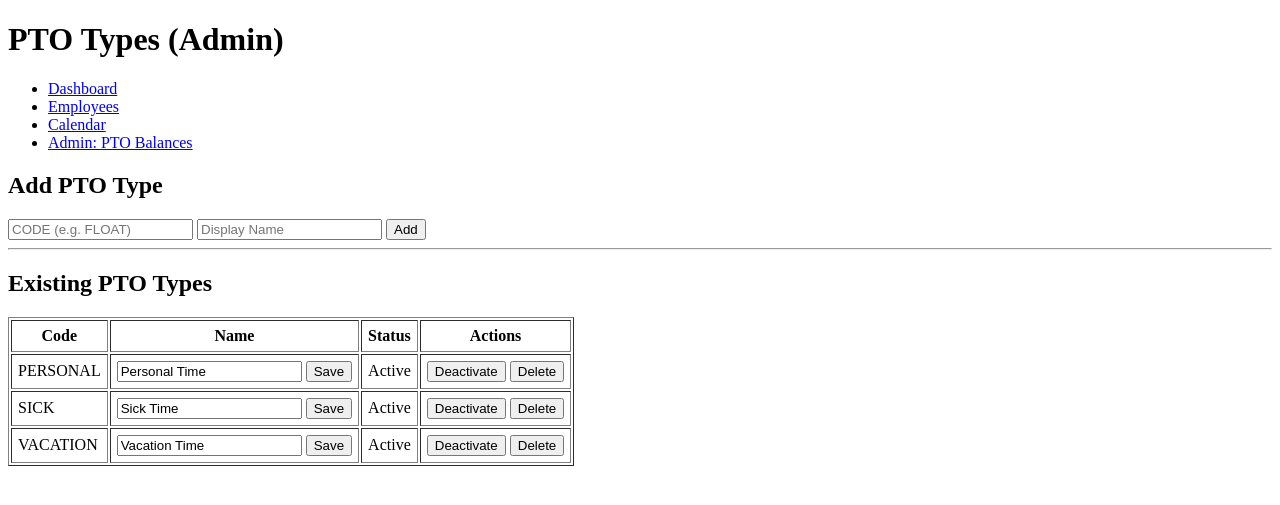
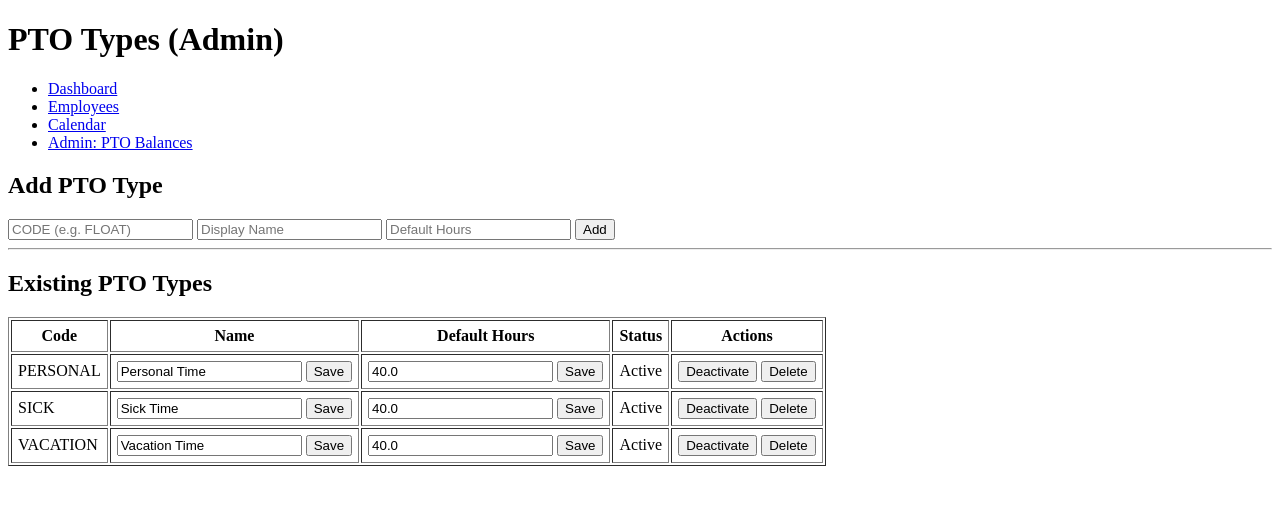
Before and after one commit to Ruskiius/pto_tracker, a Flask app: page /admin/pto-types in a window 1280 px wide. Shown: the top 505 px of the page. Run offline with Flask 3, Linux system fonts and the light colour scheme; the visitor is signed in with stand-in values (Sample User, id 1); data comes from the database, SQL or seed files in the repository.

Commit message:
Add default_hours column to pto_types table and implement CRUD operations
Co-authored-by: Ruskiius <60308104+Ruskiius@users.noreply.github.com>

```diff
--- a/app.py
+++ b/app.py
@@ -76,12 +76,12 @@ def ensure_default_pto_types(conn):
 
     if existing_count == 0:
         default_types = [
-            ("PERSONAL", "Personal Time", 1),
-            ("SICK", "Sick Time", 1),
-            ("VACATION", "Vacation Time", 1),
+            ("PERSONAL", "Personal Time", 1, 40),
+            ("SICK", "Sick Time", 1, 40),
+            ("VACATION", "Vacation Time", 1, 40),
         ]
         conn.executemany(
-            "INSERT OR IGNORE INTO pto_types (code, display_name, is_active) VALUES (?, ?, ?)",
+            "INSERT OR IGNORE INTO pto_types (code, display_name, is_active, default_hours) VALUES (?, ?, ?, ?)",
             default_types,
         )
         conn.commit()
@@ -199,17 +199,17 @@ def employee_new():
 
         # Fetch active PTO types
         pto_types = conn.execute(
-            "SELECT id FROM pto_types WHERE is_active = 1"
+            "SELECT id, default_hours FROM pto_types WHERE is_active = 1"
         ).fetchall()
 
-        # Create PTO balances with default 40 hours allotted for each type
+        # Create PTO balances using default_hours from each PTO type
         for pto_type in pto_types:
             conn.execute(
                 """
                 INSERT INTO pto_balances (employee_id, pto_type_id, hours_allotted, hours_used)
                 VALUES (?, ?, ?, 0)
                 """,
-                (employee_id, pto_type["id"], 40.0),
+                (employee_id, pto_type["id"], pto_type["default_hours"]),
             )
 
         conn.commit()
@@ -603,6 +603,7 @@ def admin_pto_type_new():
 
     code_raw = request.form.get("code", "")
     display_name = request.form.get("display_name", "").strip()
+    default_hours_str = request.form.get("default_hours", "").strip()
 
     normalized_code = re.sub(r"[^A-Za-z0-9]+", "_", code_raw.strip().upper()).strip("_")
 
@@ -611,15 +612,28 @@ def admin_pto_type_new():
     if not display_name:
         errors.append("Display name is required.")
 
+    # Validate default_hours
+    if not default_hours_str:
+        errors.append("Default hours is required.")
+        default_hours = None
+    else:
+        try:
+            default_hours = float(default_hours_str)
+            if default_hours < 0:
+                errors.append("Default hours must be greater than or equal to 0.")
+        except ValueError:
+            errors.append("Default hours must be a valid number.")
+            default_hours = None
+
     if not errors:
         conn = get_db_connection()
         try:
             cur = conn.execute(
                 """
-                INSERT INTO pto_types (code, display_name, is_active)
-                VALUES (?, ?, 1)
+                INSERT INTO pto_types (code, display_name, is_active, default_hours)
+                VALUES (?, ?, 1, ?)
                 """,
-                (normalized_code, display_name),
+                (normalized_code, display_name, default_hours),
             )
             pto_type_id = cur.lastrowid
 
@@ -628,7 +642,7 @@ def admin_pto_type_new():
                 "SELECT id FROM employees WHERE status = 'active'"
             ).fetchall()
             balance_rows = [
-                (emp["id"], pto_type_id, 40.0, 0.0) for emp in employees
+                (emp["id"], pto_type_id, default_hours, 0.0) for emp in employees
             ]
             if balance_rows:
                 conn.executemany(
@@ -655,10 +669,21 @@ def admin_pto_type_new():
 @admin_required
 def admin_pto_type_edit(pto_type_id):
     display_name = request.form.get("display_name", "").strip()
+    default_hours_str = request.form.get("default_hours", "").strip()
     errors = []
 
     if not display_name:
         errors.append("Display name is required.")
+
+    # Validate default_hours if provided
+    default_hours = None
+    if default_hours_str:
+        try:
+            default_hours = float(default_hours_str)
+            if default_hours < 0:
+                errors.append("Default hours must be greater than or equal to 0.")
+        except ValueError:
+            errors.append("Default hours must be a valid number.")
 
     if not errors:
         conn = get_db_connection()
@@ -666,14 +691,25 @@ def admin_pto_type_edit(pto_type_id):
         if cur.fetchone() is None:
             conn.close()
             abort(404)
-        conn.execute(
-            """
-            UPDATE pto_types
-            SET display_name = ?
-            WHERE id = ?
-            """,
-            (display_name, pto_type_id),
-        )
+
+        if default_hours is not None:
+            conn.execute(
+                """
+                UPDATE pto_types
+                SET display_name = ?, default_hours = ?
+                WHERE id = ?
+                """,
+                (display_name, default_hours, pto_type_id),
+            )
+        else:
+            conn.execute(
+                """
+                UPDATE pto_types
+                SET display_name = ?
+                WHERE id = ?
+                """,
+                (display_name, pto_type_id),
+            )
         conn.commit()
         conn.close()
         flash("PTO type updated.")
@@ -754,7 +790,7 @@ def render_admin_pto_types(errors=None):
     ensure_default_pto_types(conn)
     pto_types = conn.execute(
         """
-        SELECT id, code, display_name, is_active
+        SELECT id, code, display_name, is_active, default_hours
         FROM pto_types
         ORDER BY is_active DESC, display_name
         """,
--- a/schema.sql
+++ b/schema.sql
@@ -32,7 +32,8 @@ CREATE TABLE pto_types (
     id INTEGER PRIMARY KEY AUTOINCREMENT,
     code TEXT NOT NULL UNIQUE,
     display_name TEXT NOT NULL,
-    is_active INTEGER NOT NULL DEFAULT 1 CHECK (is_active IN (0,1))
+    is_active INTEGER NOT NULL DEFAULT 1 CHECK (is_active IN (0,1)),
+    default_hours REAL NOT NULL DEFAULT 40
 );
 
 -- PTO balances per employee per PTO type
--- a/templates/admin_pto_types.html
+++ b/templates/admin_pto_types.html
@@ -41,6 +41,7 @@
     <form method="POST" action="{{ url_for('admin_pto_type_new') }}">
         <input type="text" name="code" placeholder="CODE (e.g. FLOAT)" required>
         <input type="text" name="display_name" placeholder="Display Name" required>
+        <input type="number" name="default_hours" placeholder="Default Hours" step="0.01" min="0" required>
         <button type="submit">Add</button>
     </form>
 
@@ -54,6 +55,7 @@
         <tr>
             <th>Code</th>
             <th>Name</th>
+            <th>Default Hours</th>
             <th>Status</th>
             <th>Actions</th>
         </tr>
@@ -64,6 +66,14 @@
             <td>
                 <form method="POST" action="{{ url_for('admin_pto_type_edit', pto_type_id=t['id']) }}" style="display: inline;">
                     <input type="text" name="display_name" value="{{ t['display_name'] }}" required>
+                    <input type="hidden" name="default_hours" value="{{ t['default_hours'] }}">
+                    <button type="submit">Save</button>
+                </form>
+            </td>
+            <td>
+                <form method="POST" action="{{ url_for('admin_pto_type_edit', pto_type_id=t['id']) }}" style="display: inline;">
+                    <input type="hidden" name="display_name" value="{{ t['display_name'] }}">
+                    <input type="number" name="default_hours" value="{{ t['default_hours'] }}" step="0.01" min="0" required>
                     <button type="submit">Save</button>
                 </form>
             </td>
```
Also changed, not shown: init_db.py (+4 -4 lines).
